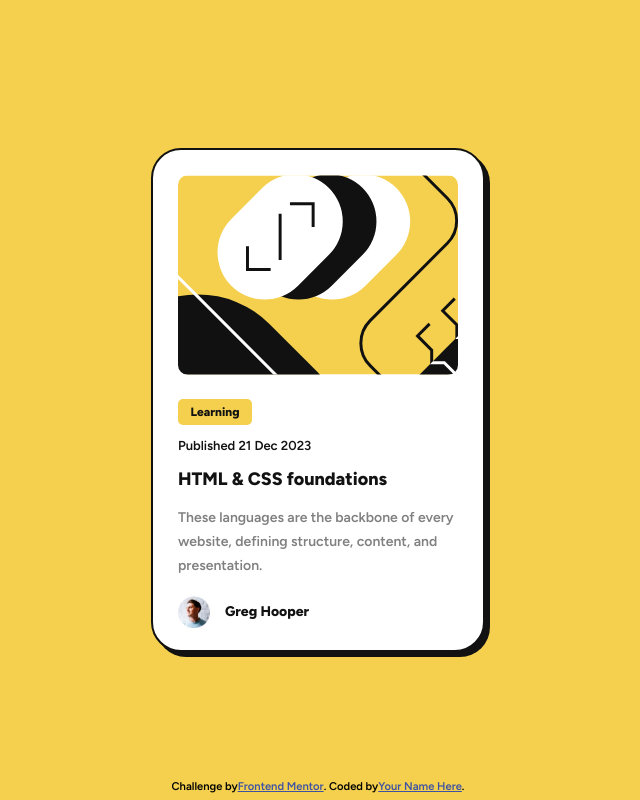
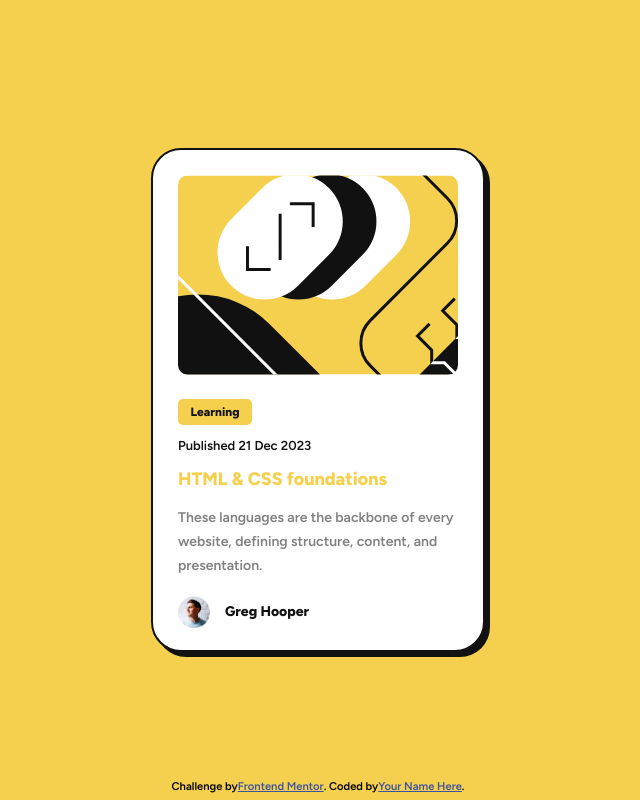
Before and after one commit to eric-suzuki-dev/frontend_mentor_10_challenge, a plain HTML site: page index.html in a window 1280 px wide. In both pictures the pointer is over the element "HTML & CSS foundations". Shown: the whole page, without its empty margins (322-962 px from the left). Drawn offline with Linux system fonts and the light colour scheme.

Commit message:
css modificado-03

```diff
--- a/style/main.css
+++ b/style/main.css
@@ -43,6 +43,15 @@ body{
     border-radius: 30px;
     box-shadow: 5px 5px var(--black);
 }
+
+/* .con-hover{
+    height: 5px;
+    width: 270px;
+    background: green;
+    display: block;
+    position: absolute;
+    margin-top: 160px;
+} */
 
 /* ------ Imagem ------ */
 .imagem{
@@ -111,6 +120,27 @@ border-radius: 5px;
     margin-left: 15px;
 }
 
+/* ------ Hover ------ */
+/* .container:hover{
+    box-shadow: 10px 10px var(--black);
+    background: red;
+} */
+
+/* .container:hover h3{
+    color: var(--yellow);
+    cursor: pointer;
+} */
+
+
+.card h3:hover{
+    color: var(--yellow);
+    cursor: pointer;
+}
+/* .container .card h3:hover{
+    box-shadow: 10px 10px var(--black);
+    background: red;
+} */
+
 /* -------- Attribution -------- */
 .attribution {
     position: fixed;
```
Also changed, not shown: index.html (+6 -1 lines).
